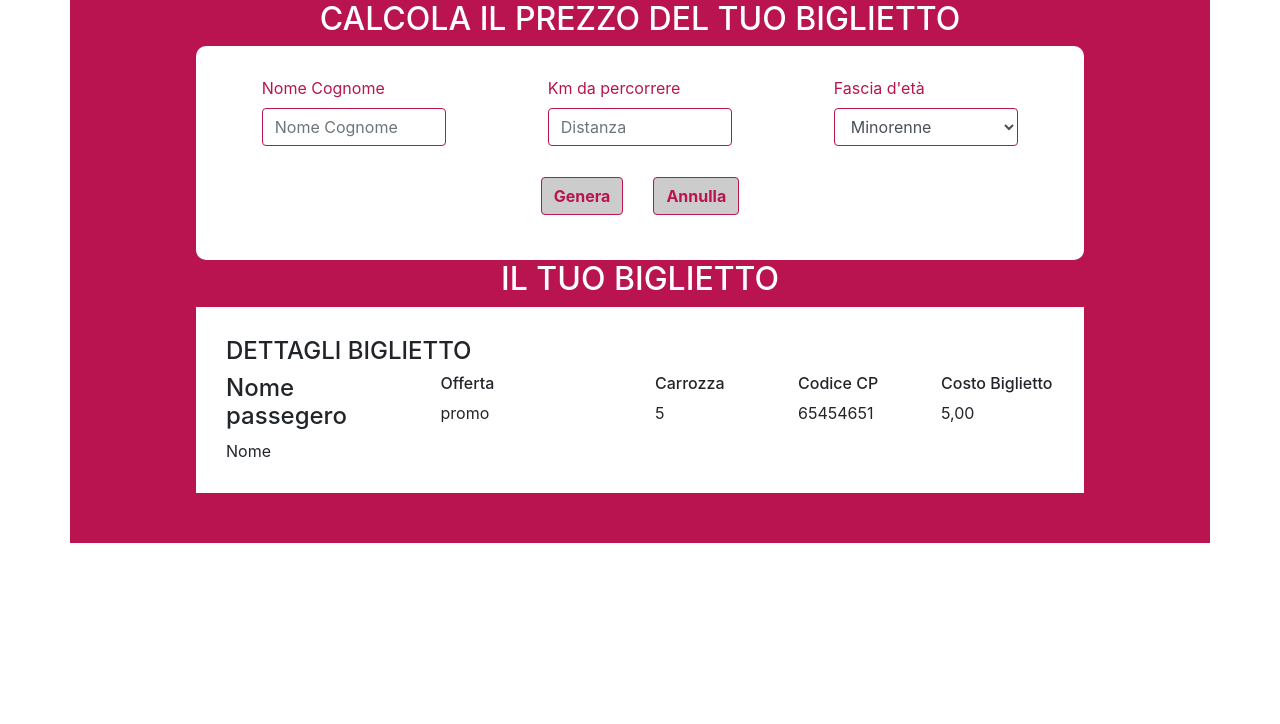
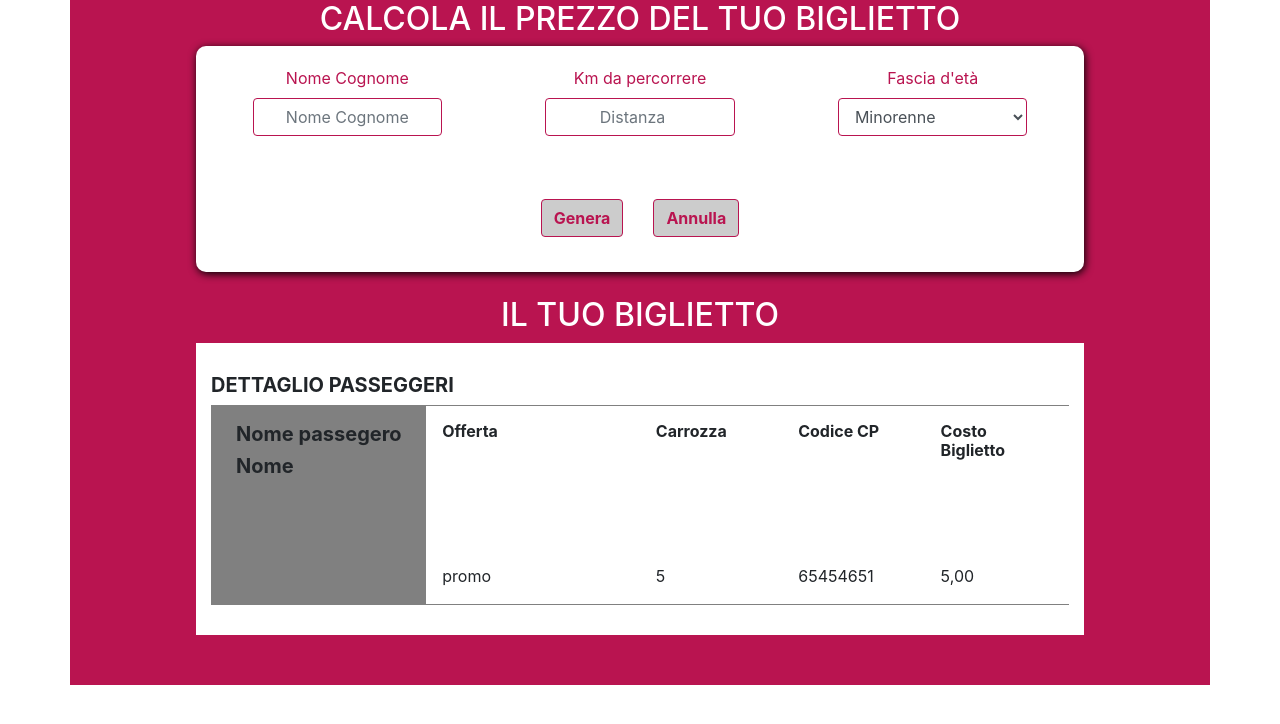
Before and after one commit to AndreaDex/js-biglietto-treno-form, a plain HTML site: page index.html in a window 1280 px wide. Drawn offline with nearby package versions, Linux system fonts and the light colour scheme.

Commit message:
complete layout

```diff
--- a/assets/css/style.css
+++ b/assets/css/style.css
@@ -4,6 +4,14 @@
 }
 .bgc_white {
   background-color: white;
+}
+.bgc_grey {
+  background-color: rgba(128, 128, 128, 1);
+}
+.position {
+  display: flex;
+  flex-direction: column;
+  justify-content: space-between;
 }
 /*** Body stile ***/
 /* form stile */
@@ -12,7 +20,8 @@
   margin: auto;
   background-color: white;
   border-radius: 10px;
-  padding: 30px;
+  padding: 20px;
+  box-shadow: 1px 2px 8px black;
 }
 
 label {
@@ -40,5 +49,18 @@ select {
   width: 80%;
   margin: auto;
   background-color: white;
-  padding: 30px;
+  padding: 30px 15px;
 }
+.esito_biglietto h5,
+h6 {
+  font-weight: 700;
+}
+#no_margin {
+  height: 200px;
+  margin: 0 !important;
+  border: 1px solid gray;
+  border-right-style: hidden;
+}
+#height_row {
+  height: 100%;
+}
--- a/assets/js/main.js
+++ b/assets/js/main.js
@@ -34,11 +34,11 @@ function generaIlBiglietto() {
     PromoEl.innerHTML = etàInput;
     //Stampare costo biglietto in base ad offerta correlata
     if (etàInput === "Minorenne"){
-        costoEl.innerHTML = prezzoMinori.toFixed(2);
+        costoEl.innerHTML = prezzoMinori.toFixed(2) + "€";
     } else if (etàInput === "Over 65") {
-        costoEl.innerHTML = prezzoOver65.toFixed(2);
+        costoEl.innerHTML = prezzoOver65.toFixed(2) + "€";
     } else {
-        costoEl.innerHTML = prezzoStandard.toFixed(2);
+        costoEl.innerHTML = prezzoStandard.toFixed(2) + "€";
     }
 
     //Stampare Numero Treno e carrozza
--- a/index.html
+++ b/index.html
@@ -24,15 +24,15 @@
                 <!-- dati utente -->
                 <div class="contenitore">
                     <div class="row justify-content-around">
-                        <div class="col-3">
-                            <label for="nome_cognome">Nome Cognome</label>
-                            <input type="text" class="form-control" id="nome_cognome" placeholder="Nome Cognome" >
+                        <div class="col-3 text-center">
+                            <label for="nome_cognome" >Nome Cognome</label>
+                            <input type="text" class="form-control text-center" id="nome_cognome" placeholder="Nome Cognome" >
                         </div>
-                        <div class="form-group col-3">
+                        <div class="col-3 text-center">
                             <label for="distanza">Km da percorrere</label>
-                            <input type="number" class="form-control" id="distanza" placeholder="Distanza" value="">
+                            <input type="number" class="form-control text-center" id="distanza" placeholder="Distanza" value="">
                         </div>
-                        <div class="form-group col-3">
+                        <div class="col-3 text-center">
                             <label for="fascia_eta">Fascia d'età</label>
                             <select class="form-control" id="fascia_eta" value="">
                               <option>Minorenne</option>
@@ -44,7 +44,7 @@
                     <!-- /dati utente-->
 
                     <!-- Pulsanti -->
-                    <div class="row justify-content-center">
+                    <div class="row justify-content-center pt-5">
                         <button  onclick="generaIlBiglietto()" class="btn">Genera</button>
                         <button  class="btn" onclick="resetFrom()">Annulla</button>
                     </div>
@@ -58,31 +58,31 @@
         <!-- Sezione Esito Biglietto -->
         <section class="esito_biglietto">
             <!-- Titolo Esito-->
-            <h2 class="text-center text-white">IL TUO BIGLIETTO</h2>
+            <h2 class="text-center text-white mt-4">IL TUO BIGLIETTO</h2>
             <!-- /Titolo Esito-->
 
             <div class="biglietto">
-                <h4>DETTAGLI BIGLIETTO</h4>
-                <div class="row">
-                    <div class="col-3">
-                        <h4>Nome passegero</h4>
-                        <span id="nome_passeggero">Nome</span>
+                <h5>DETTAGLIO PASSEGGERI</h5>
+                <div class="row" id="no_margin" >
+                    <div class="col-3 px-4 py-3 bgc_grey">
+                        <h5>Nome passegero</h5>
+                        <h5 id="nome_passeggero">Nome</h5>
                     </div>
-                    <div class="col">
-                        <div class="row">
-                            <div class="col-4">
+                    <div class="col p-3">
+                        <div class="row" id="height_row">
+                            <div class="col-4 position">
                                 <h6>Offerta</h6>
                                 <span id="promo">promo</span>
                             </div>
-                            <div class="col">
+                            <div class="col position">
                                 <h6>Carrozza</h6>
                                 <span id="carrozza">5</span>
                             </div>
-                            <div class="col">
+                            <div class="col position">
                                 <h6>Codice CP</h6>
                                 <span id="codice">65454651</span>
                             </div>
-                            <div class="col">
+                            <div class="col position">
                                 <h6>Costo Biglietto</h6>
                                 <span id="costo">5,00</span>
                             </div>
```
